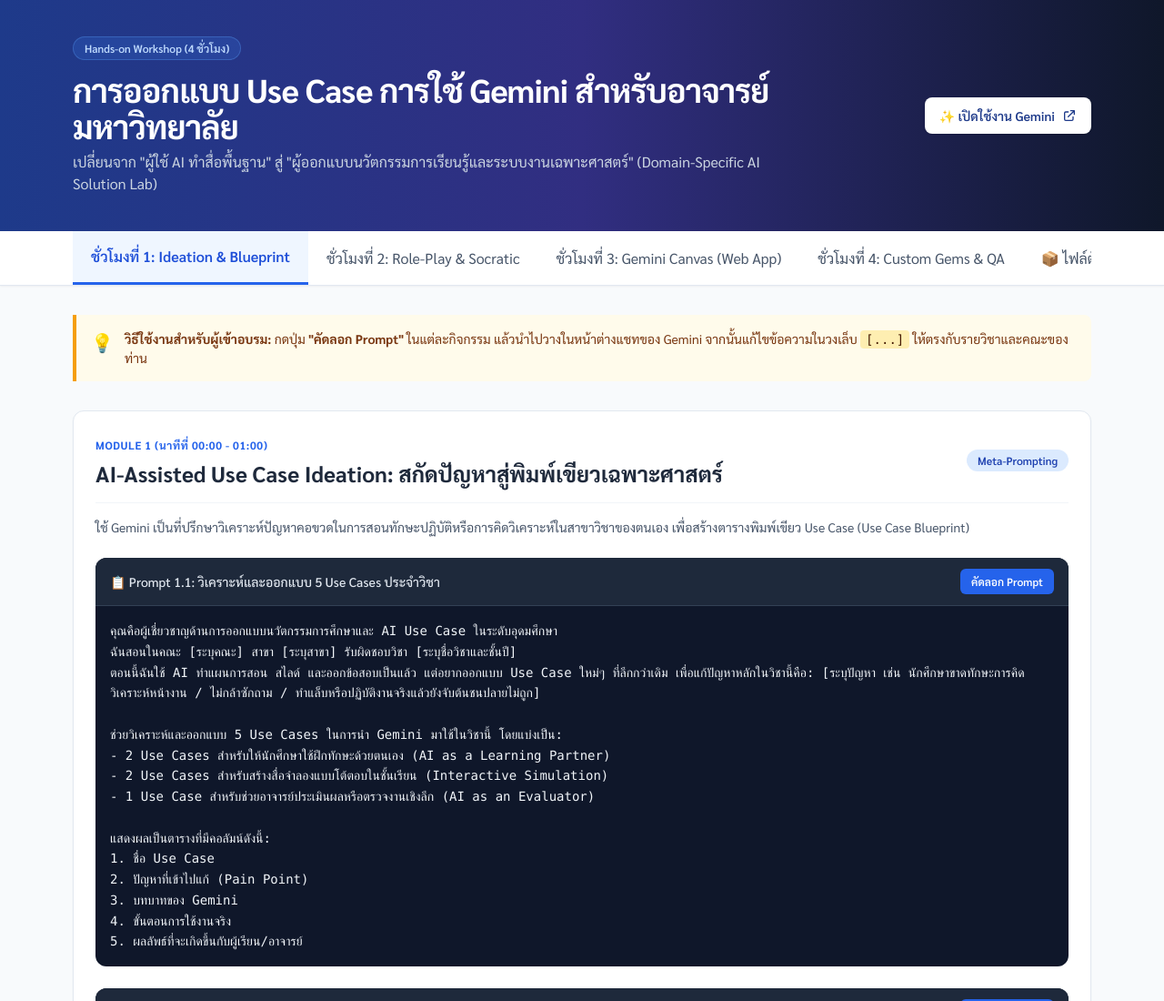
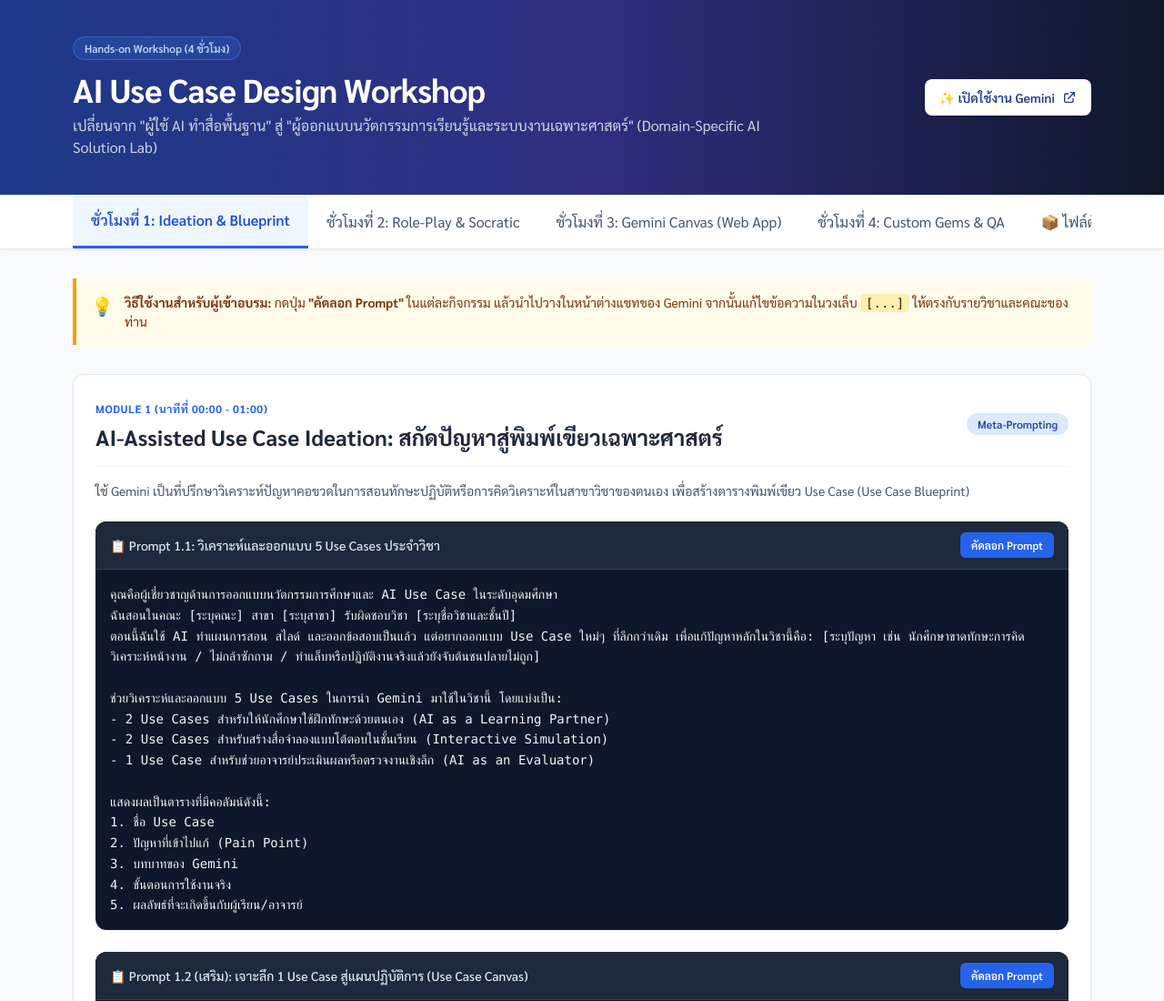
Before and after one commit to khanchaisaetae/aiusecase, a plain HTML site: page index.html in a window 1280 px wide. Shown: the top 1100 px of the page at 91% size. Drawn offline with nearby package versions, Linux system fonts and the light colour scheme.

Commit message:
Update index.html

```diff
--- a/index.html
+++ b/index.html
@@ -31,7 +31,7 @@
                         Hands-on Workshop (4 ชั่วโมง)
                     </span>
                     <h1 class="text-2xl md:text-4xl font-bold tracking-tight mb-2">
-                        การออกแบบ Use Case การใช้ Gemini สำหรับอาจารย์มหาวิทยาลัย
+                        AI Use Case Design Workshop
                     </h1>
                     <p class="text-slate-300 text-sm md:text-base max-w-3xl">
                         เปลี่ยนจาก "ผู้ใช้ AI ทำสื่อพื้นฐาน" สู่ "ผู้ออกแบบนวัตกรรมการเรียนรู้และระบบงานเฉพาะศาสตร์" (Domain-Specific AI Solution Lab)
```
